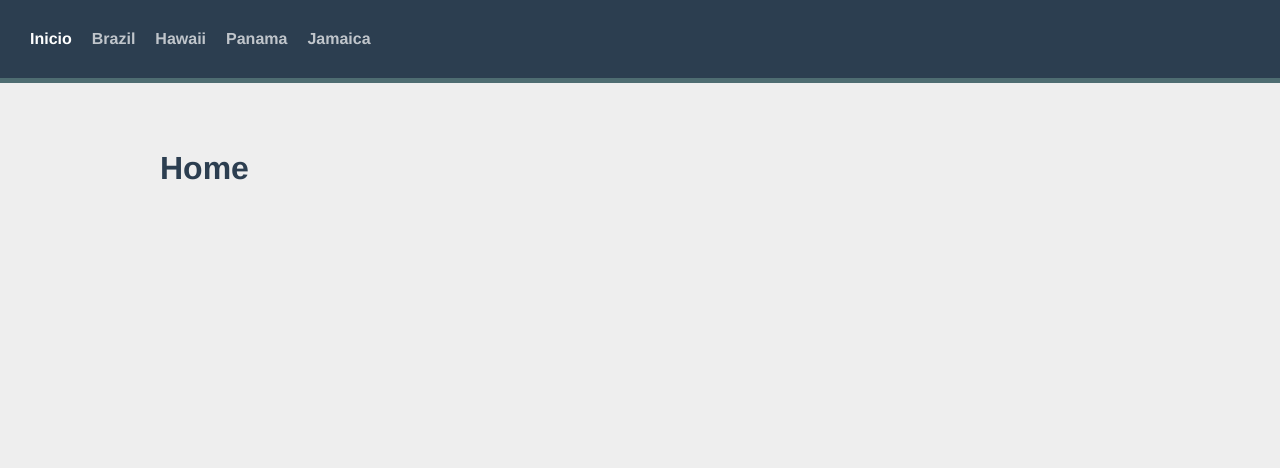
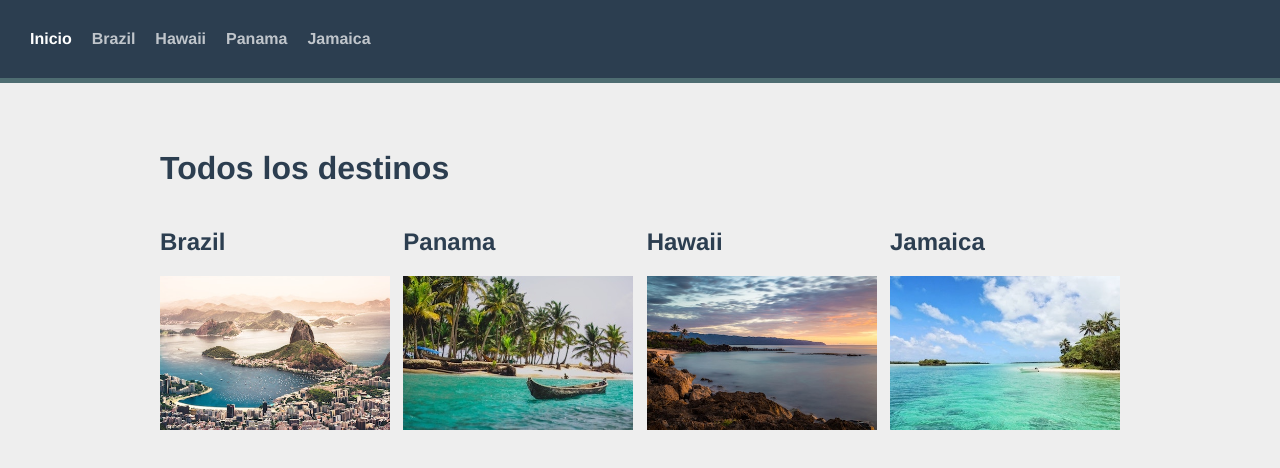
Before and after one commit to HugoBzn/v3-router, a Vue app: page / in a window 1280 px wide. Shown: the top 468 px of the page. Built offline with nearby package versions, Linux system fonts and the light colour scheme.

Commit message:
Adding routes and content

```diff
--- a/src/views/Home.vue
+++ b/src/views/Home.vue
@@ -1,5 +1,25 @@
+<script>
+import sourceData from '@/data.json';
+export default{
+    data() {
+        return {
+            destinations: sourceData.destinations
+        }
+    }
+}
+</script>
+
 <template>
     <div class="home">
-        <h1>Home</h1>
+        <h1>Todos los destinos</h1>
+        <div class="destinations">
+            <router-link
+            v-for="destination in destinations"
+            :key="destination.id"
+            :to="destination.slug">
+            <h2> {{ destination.name }}</h2>
+            <img :src="`images/${destination.image}`" alt="destination.name">
+            </router-link>
+        </div>
     </div>
 </template>
```
